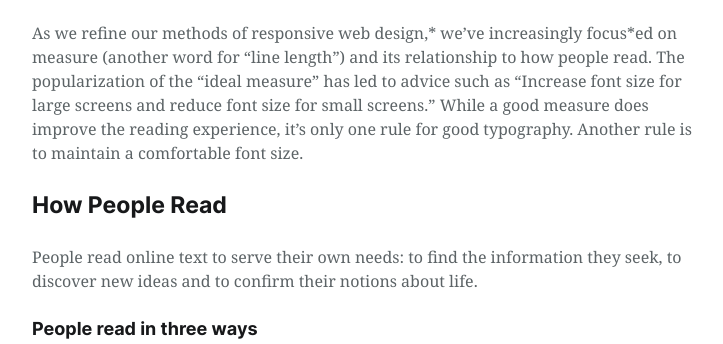
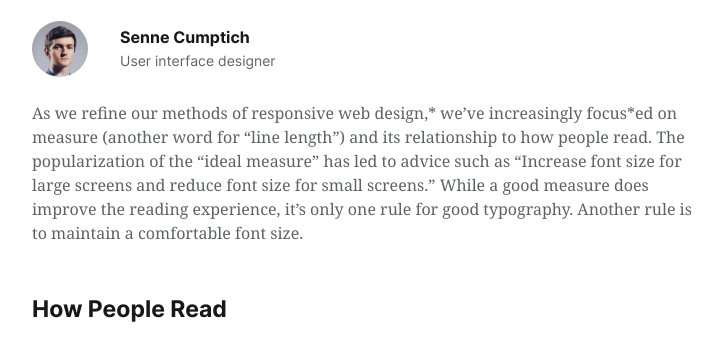
Before and after one commit to mct-ui/blogpost-design-CumptichSenne, a plain HTML site: page index.html in a window 1280 px wide. Shown: the part 615-959 px from the top of the page, without its empty margins (272-995 px from the left). Drawn offline with nearby package versions, Linux system fonts and the light colour scheme; a web font is replaced by a local one.

Commit message:
added author component

```diff
--- a/css/screen.css
+++ b/css/screen.css
@@ -22,6 +22,7 @@ html {
     font-family: "droid-serif", Georgia, serif;
     color: #5C6366;
     padding: 48px 24px 24px;
+    -webkit-font-smoothing: antialiased;
 }
 
 body {
@@ -77,6 +78,10 @@ h2 {
     font-size: 23px;
     line-height: 32px;
     margin: 0 0 24px;
+}
+
+* + h2{
+    margin-top: 48px;
 }
 
 h3 {
@@ -153,6 +158,39 @@ a:active {
 a:hover,
 a:focus {
     color: #1ABAFF;
+}
+
+.c-author{
+    display: flex;
+    gap: 16px;
+    align-items: center;
+    margin-bottom: 24px;
+}
+
+.c-author__avatar{
+    width: 56px;
+    height: 56px;
+    border-radius: 100%;
+}
+
+.c-author__description{
+    margin-left: 16px;
+}
+
+.c-author__name,
+.c-author__job{
+    margin-bottom: 0;
+}
+
+.c-author__name{
+    font-size: 16px;
+    line-height: 24px;
+}
+
+.c-author__job{
+    font-family: "Inter Web", sans-serif;
+    font-size: 14px;
+    line-height: 24px;
 }
 
 /* Small devices (landscape phones, 576px and up) */
--- a/index.html
+++ b/index.html
@@ -36,6 +36,13 @@
                 <img srcset="img/picture-square@2x.jpg" alt="Picture of girl reading on a tablet">
             </picture>
         </figure>
+        <div class="c-author">
+            <img class="c-author__avatar" src="img/avatar.jpg" alt="picture of Senne Cumptich">
+            <div class="c-author__description">
+                <h2 class="c-author__name">Senne Cumptich</h2>
+                <p class="c-author__job">User interface designer<span><span></span></span></p>
+            </div>
+        </div>
         <p>
             As we refine our methods of responsive web design,* we’ve increasingly focus*ed on measure (another word for “line length”) and its relationship to how people read. The popularization of the “ideal measure” has led to advice such as “Increase font size for large screens and reduce font size for small screens.” While a good measure does improve the reading experience, it’s only one rule for good typography. Another rule is to maintain a comfortable font size.
         </p>
```
